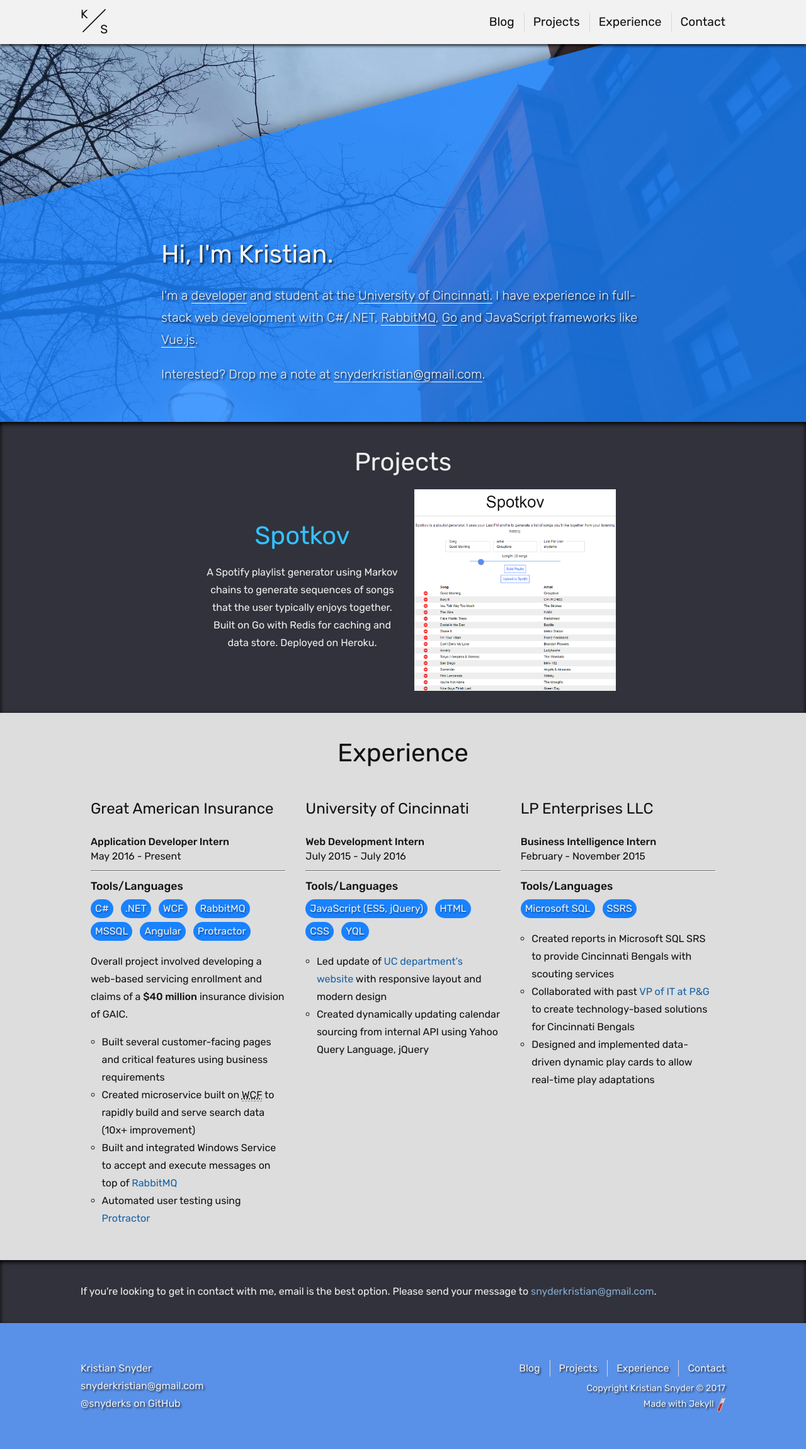
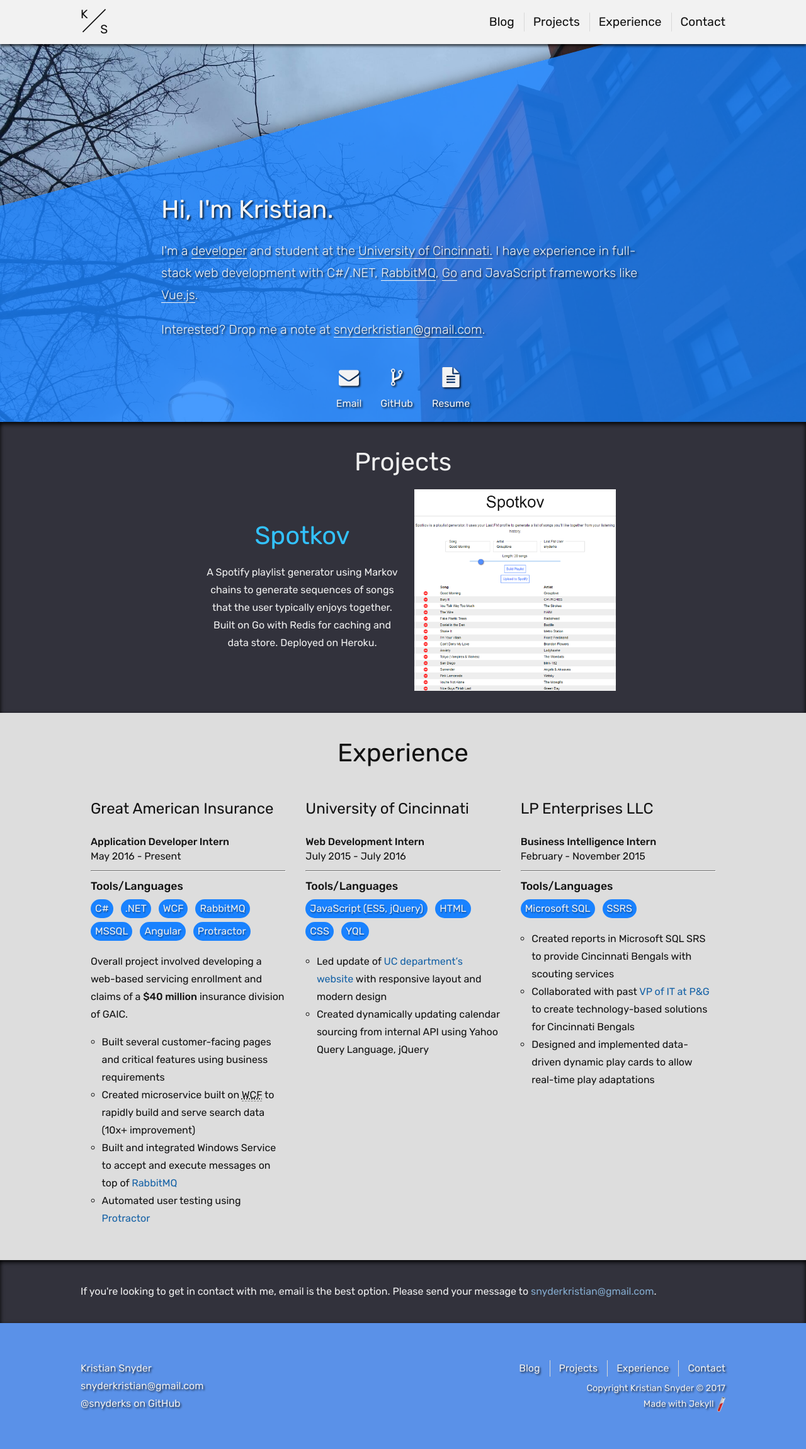
Before and after one commit to snyderks/jekyll-and-kristian, a Jekyll site: the page built from index.html, in a window 1280 px wide. Shown: the whole page at 63% size. Built offline with Jekyll 4.4.1, drawn with Linux system fonts in a browser that asks for light colours.

Commit message:
Added icons, resume

```diff
--- a/_config.yml
+++ b/_config.yml
@@ -1,7 +1,7 @@
 title: Kristian Snyder
 email: snyderkristian@gmail.com
 baseurl: / # the subpath of your site, e.g. /blog
-url: "https://www.kristiansnyder.com" # the base hostname & protocol for your site
+url: "https://kristiansnyder.com" # the base hostname & protocol for your site
 twitter_username: kristian_snyder
 github_username:  snyderks
 spotify_profile: https://open.spotify.com/user/knsnyder96
@@ -29,3 +29,4 @@ kramdown:
 collections:
 - jobs
 - projects
+- icons
--- /dev/null
+++ b/_sass/_icons.scss
@@ -0,0 +1,49 @@
+@charset "UTF-8";
+
+@font-face {
+  font-family: "untitled-font-1";
+  src:url("fonts/untitled-font-1.eot");
+  src:url("fonts/untitled-font-1.eot?#iefix") format("embedded-opentype"),
+    url("fonts/untitled-font-1.woff") format("woff"),
+    url("fonts/untitled-font-1.ttf") format("truetype"),
+    url("fonts/untitled-font-1.svg#untitled-font-1") format("svg");
+  font-weight: normal;
+  font-style: normal;
+
+}
+
+[data-icon]:before {
+  font-family: "untitled-font-1" !important;
+  content: attr(data-icon);
+  font-style: normal !important;
+  font-weight: normal !important;
+  font-variant: normal !important;
+  text-transform: none !important;
+  speak: none;
+  line-height: 1;
+  -webkit-font-smoothing: antialiased;
+  -moz-osx-font-smoothing: grayscale;
+}
+
+[class^="icon-"]:before,
+[class*=" icon-"]:before {
+  font-family: "untitled-font-1" !important;
+  font-style: normal !important;
+  font-weight: normal !important;
+  font-variant: normal !important;
+  text-transform: none !important;
+  speak: none;
+  line-height: 1;
+  -webkit-font-smoothing: antialiased;
+  -moz-osx-font-smoothing: grayscale;
+}
+
+.icon-code-fork:before {
+  content: "\61";
+}
+.icon-file-text:before {
+  content: "\62";
+}
+.icon-envelope:before {
+  content: "\63";
+}
--- a/_sass/_splash.scss
+++ b/_sass/_splash.scss
@@ -38,7 +38,7 @@ $triangle-color: rgba(25, 130, 255, 0.8);
 }
 
 .hero-triangle:after {
-  content: '';
+  content: "";
   position: absolute;
   top: 0;
   left: 0;
@@ -93,7 +93,7 @@ $triangle-color: rgba(25, 130, 255, 0.8);
   }
 
   .hero-text {
-    padding: 0 10%;
+    padding: 0 20%;
   }
 }
 
@@ -103,6 +103,9 @@ $triangle-color: rgba(25, 130, 255, 0.8);
   }
   .hero-triangle:after {
     visibility: hidden;
+  }
+  .hero-text {
+    padding: 2%;
   }
 }
 
@@ -114,7 +117,6 @@ $triangle-color: rgba(25, 130, 255, 0.8);
 
 .hero-text {
   align-self: flex-end;
-  margin-bottom: 3%;
   padding: 0 20%;
   font-weight: $header-font-weight;
   color: #f3f3f3;
@@ -125,6 +127,7 @@ $triangle-color: rgba(25, 130, 255, 0.8);
   }
   a:hover {
     text-decoration: none;
+    color: $light-text-color;
     border-width: 2px;
   }
   z-index: 2;
@@ -195,6 +198,34 @@ $triangle-color: rgba(25, 130, 255, 0.8);
   align-self: center;
 }
 
+.icons {
+  flex-direction: row;
+}
+
+.icon {
+  display: inline-block;
+  padding: 15px;
+
+  .icon-link {
+    flex-direction: column;
+  }
+  .icon-glyph {
+    font-size: 2em;
+    text-align: center;
+    margin-bottom: -0.15em;
+  }
+  a {
+    text-decoration: none;
+    display: inline-block;
+    border: 0;
+  }
+  a:hover {
+    color: #f7d825;
+    text-decoration: none;
+    border: 0;
+  }
+}
+
 .job-tool {
   flex: 0 1 auto;
   padding: 1px 7px;
@@ -256,7 +287,7 @@ $transition-type: ease;
 }
 
 .project-text-shadow {
-  text-shadow: 2px 2px 3px rgba(0, 0, 0, .9);
+  text-shadow: 2px 2px 3px rgba(0, 0, 0, 0.9);
 }
 
 .project-stack {
--- a/css/main.scss
+++ b/css/main.scss
@@ -78,6 +78,7 @@ $font-size-switch: 950px;
 @import 'footer';
 @import 'post-body';
 @import 'posts';
+@import 'icons';
 
 html {
   height: 100%;
--- a/index.html
+++ b/index.html
@@ -16,6 +16,17 @@
       <h1>Hi, I'm Kristian.</h1>
       <div class="about">
         {% include about-me-short.html %}
+      </div>
+      <div class="icons flex-container-center">
+        {% assign icons = site.icons %}
+        {% for icon in icons %}
+          <div class="icon flex-container-center">
+            <a href="{{ icon.href }}" class="icon-link flex-child flex-container-space-between">
+              <div class="{{ icon.class }} icon-glyph flex-child"></div>
+              <div class="icon-name flex-child">{{ icon.name }}</div>
+            </a>
+          </div>
+        {% endfor %}
       </div>
     </div>
   </div>
```
Also changed, not shown: _icons/email.md (added, +5 -0 lines), _icons/github.md (added, +5 -0 lines), _icons/resume.md (added, +5 -0 lines), css/fonts/untitled-font-1.ttf (added), css/fonts/untitled-font-1.woff (added), 4 other files.
